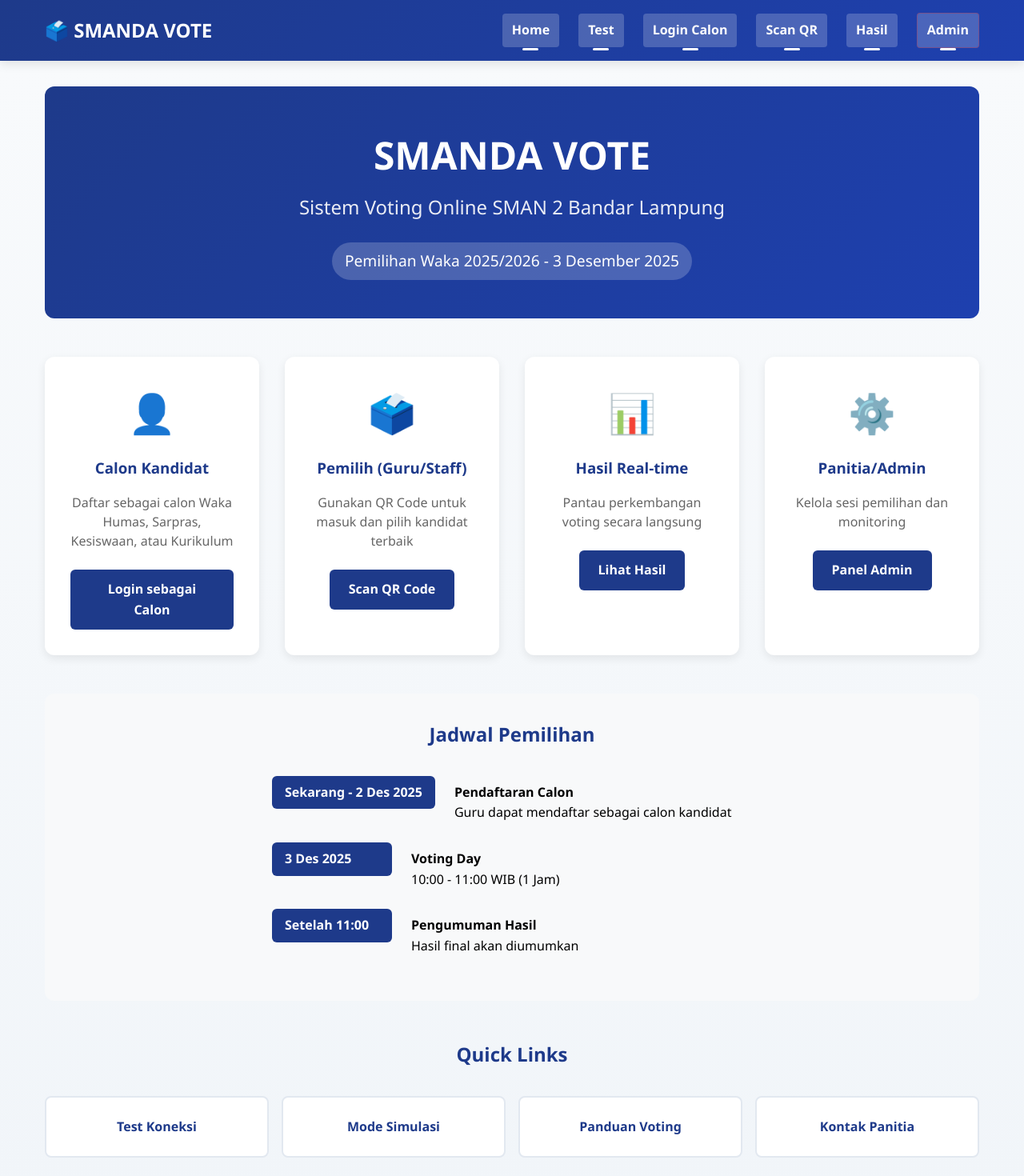
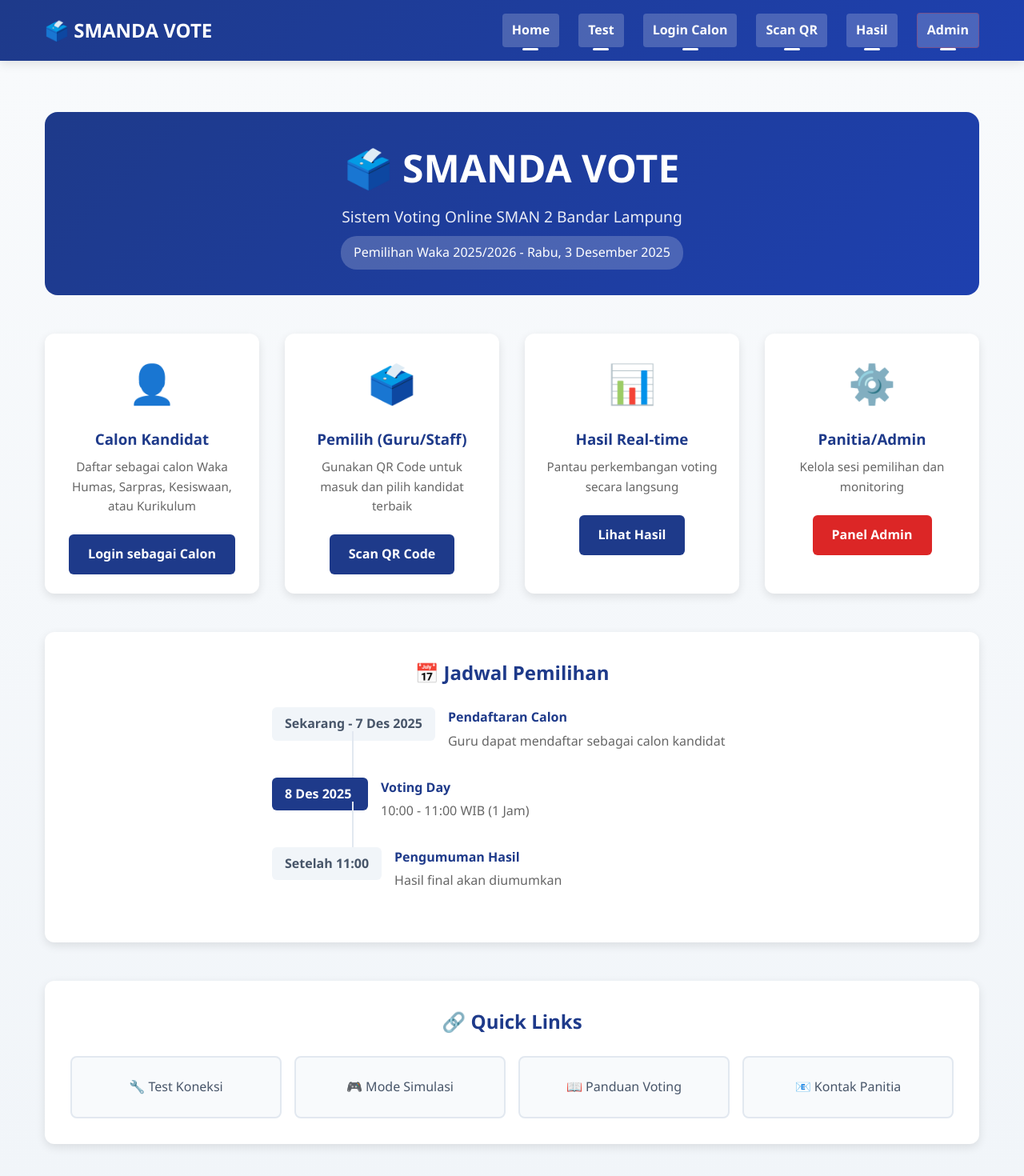
Before and after one commit to rajanetdua01-dot/sman2-vote, a Vue app: page / in a window 1280 px wide. Shown: the top 1470 px of the page at 80% size. Built offline with nearby package versions, Linux system fonts and the light colour scheme; no server answers.

Commit message:
Fix homepage links to use router-link with hash mode

```diff
--- a/src/views/HomeView.vue
+++ b/src/views/HomeView.vue
@@ -1,186 +1,203 @@
 <template>
-  <div class="home-container">
+  <div class="home-view">
+    <!-- Hero Section -->
     <div class="hero">
-      <h1 class="hero-title">SMANDA VOTE</h1>
-      <p class="hero-subtitle">Sistem Voting Online SMAN 2 Bandar Lampung</p>
-      <p class="hero-date">Pemilihan Waka 2025/2026 - 3 Desember 2025</p>
+      <h1>🗳️ SMANDA VOTE</h1>
+      <p class="subtitle">Sistem Voting Online SMAN 2 Bandar Lampung</p>
+      <p class="date-info">Pemilihan Waka 2025/2026 - {{ currentDate }}</p>
     </div>
 
-    <div class="options-grid">
-      <div class="option-card">
-        <div class="option-icon">👤</div>
+    <!-- Quick Actions -->
+    <div class="quick-actions">
+      <div class="action-card">
+        <div class="action-icon">👤</div>
         <h3>Calon Kandidat</h3>
         <p>Daftar sebagai calon Waka Humas, Sarpras, Kesiswaan, atau Kurikulum</p>
-        <router-link to="/login-calon" class="option-btn"> Login sebagai Calon </router-link>
+        <router-link to="/#/login-calon" class="action-btn">Login sebagai Calon</router-link>
       </div>
 
-      <div class="option-card">
-        <div class="option-icon">🗳️</div>
+      <div class="action-card">
+        <div class="action-icon">🗳️</div>
         <h3>Pemilih (Guru/Staff)</h3>
         <p>Gunakan QR Code untuk masuk dan pilih kandidat terbaik</p>
-        <router-link to="/scan" class="option-btn"> Scan QR Code </router-link>
+        <router-link to="/#/scan" class="action-btn">Scan QR Code</router-link>
       </div>
 
-      <div class="option-card">
-        <div class="option-icon">📊</div>
+      <div class="action-card">
+        <div class="action-icon">📊</div>
         <h3>Hasil Real-time</h3>
         <p>Pantau perkembangan voting secara langsung</p>
-        <router-link to="/live-results" class="option-btn"> Lihat Hasil </router-link>
+        <router-link to="/#/live-results" class="action-btn">Lihat Hasil</router-link>
       </div>
 
-      <div class="option-card">
-        <div class="option-icon">⚙️</div>
+      <div class="action-card">
+        <div class="action-icon">⚙️</div>
         <h3>Panitia/Admin</h3>
         <p>Kelola sesi pemilihan dan monitoring</p>
-        <router-link to="/admin-login" class="option-btn"> Panel Admin </router-link>
+        <router-link to="/#/admin-login" class="action-btn admin-btn">Panel Admin</router-link>
       </div>
     </div>
 
-    <div class="info-section">
-      <h2>Jadwal Pemilihan</h2>
+    <!-- Jadwal Pemilihan -->
+    <div class="schedule">
+      <h2>📅 Jadwal Pemilihan</h2>
       <div class="timeline">
         <div class="timeline-item">
-          <div class="timeline-date">Sekarang - 2 Des 2025</div>
+          <div class="timeline-date">Sekarang - 7 Des 2025</div>
           <div class="timeline-content">
-            <strong>Pendaftaran Calon</strong>
+            <h4>Pendaftaran Calon</h4>
             <p>Guru dapat mendaftar sebagai calon kandidat</p>
           </div>
         </div>
-        <div class="timeline-item">
-          <div class="timeline-date">3 Des 2025</div>
+        <div class="timeline-item active">
+          <div class="timeline-date">8 Des 2025</div>
           <div class="timeline-content">
-            <strong>Voting Day</strong>
+            <h4>Voting Day</h4>
             <p>10:00 - 11:00 WIB (1 Jam)</p>
           </div>
         </div>
         <div class="timeline-item">
           <div class="timeline-date">Setelah 11:00</div>
           <div class="timeline-content">
-            <strong>Pengumuman Hasil</strong>
+            <h4>Pengumuman Hasil</h4>
             <p>Hasil final akan diumumkan</p>
           </div>
         </div>
       </div>
     </div>
 
+    <!-- Quick Links -->
     <div class="quick-links">
-      <h2>Quick Links</h2>
+      <h2>🔗 Quick Links</h2>
       <div class="links-grid">
-        <router-link to="/test" class="link-card">Test Koneksi</router-link>
-        <router-link to="/simulasi" class="link-card">Mode Simulasi</router-link>
-        <router-link to="/panduan" class="link-card">Panduan Voting</router-link>
-        <router-link to="/kontak" class="link-card">Kontak Panitia</router-link>
+        <router-link to="/#/test" class="link-card">🔧 Test Koneksi</router-link>
+        <router-link to="/#/admin-login" class="link-card">🎮 Mode Simulasi</router-link>
+        <a href="#" class="link-card">📖 Panduan Voting</a>
+        <a href="mailto:panitia@smanda.sch.id" class="link-card">📧 Kontak Panitia</a>
       </div>
     </div>
   </div>
 </template>
 
 <script setup>
-// Home page tidak butuh logic khusus
+import { ref } from 'vue'
+
+const currentDate = ref(
+  new Date().toLocaleDateString('id-ID', {
+    weekday: 'long',
+    year: 'numeric',
+    month: 'long',
+    day: 'numeric',
+  }),
+)
 </script>
 
 <style scoped>
-.home-container {
+.home-view {
   max-width: 1200px;
   margin: 0 auto;
-  padding: 0 1rem 3rem;
+  padding: 2rem 1rem;
 }
 
 .hero {
   text-align: center;
-  padding: 3rem 1rem;
+  margin-bottom: 3rem;
+  padding: 2rem;
   background: linear-gradient(135deg, #1e3a8a 0%, #1e40af 100%);
+  border-radius: 16px;
   color: white;
-  border-radius: 12px;
-  margin-bottom: 3rem;
 }
 
-.hero-title {
+.hero h1 {
   font-size: 3rem;
   margin-bottom: 0.5rem;
-  font-weight: 800;
 }
 
-.hero-subtitle {
-  font-size: 1.5rem;
+.subtitle {
+  font-size: 1.2rem;
+  opacity: 0.9;
   margin-bottom: 0.5rem;
-  opacity: 0.9;
 }
 
-.hero-date {
-  font-size: 1.2rem;
+.date-info {
   background: rgba(255, 255, 255, 0.2);
   display: inline-block;
   padding: 0.5rem 1rem;
-  border-radius: 50px;
-  margin-top: 1rem;
+  border-radius: 20px;
+  font-weight: 500;
 }
 
-.options-grid {
+.quick-actions {
   display: grid;
   grid-template-columns: repeat(auto-fit, minmax(250px, 1fr));
   gap: 2rem;
   margin-bottom: 3rem;
 }
 
-.option-card {
+.action-card {
   background: white;
   border-radius: 12px;
-  padding: 2rem;
-  box-shadow: 0 4px 12px rgba(0, 0, 0, 0.08);
+  padding: 1.5rem;
+  box-shadow: 0 4px 12px rgba(0, 0, 0, 0.1);
   text-align: center;
-  transition:
-    transform 0.3s,
-    box-shadow 0.3s;
+  transition: transform 0.3s ease;
 }
 
-.option-card:hover {
+.action-card:hover {
   transform: translateY(-5px);
-  box-shadow: 0 8px 20px rgba(0, 0, 0, 0.12);
 }
 
-.option-icon {
+.action-icon {
   font-size: 3rem;
   margin-bottom: 1rem;
 }
 
-.option-card h3 {
+.action-card h3 {
   color: #1e3a8a;
-  margin-bottom: 1rem;
+  margin-bottom: 0.5rem;
 }
 
-.option-card p {
+.action-card p {
   color: #666;
   margin-bottom: 1.5rem;
-  line-height: 1.5;
+  font-size: 0.95rem;
 }
 
-.option-btn {
+.action-btn {
   display: inline-block;
-  background-color: #1e3a8a;
+  background: #1e3a8a;
   color: white;
   padding: 0.75rem 1.5rem;
   border-radius: 6px;
   text-decoration: none;
   font-weight: 600;
-  transition: background-color 0.3s;
+  transition: background 0.3s;
 }
 
-.option-btn:hover {
-  background-color: #1e40af;
+.action-btn:hover {
+  background: #1e40af;
 }
 
-.info-section {
-  background: #f8f9fa;
-  padding: 2rem;
-  border-radius: 12px;
-  margin-bottom: 3rem;
+.admin-btn {
+  background: #dc2626;
 }
 
-.info-section h2 {
+.admin-btn:hover {
+  background: #b91c1b;
+}
+
+.schedule {
+  background: white;
+  border-radius: 12px;
+  padding: 2rem;
+  margin-bottom: 3rem;
+  box-shadow: 0 4px 12px rgba(0, 0, 0, 0.1);
+}
+
+.schedule h2 {
   color: #1e3a8a;
+  margin-bottom: 1.5rem;
   text-align: center;
-  margin-bottom: 2rem;
 }
 
 .timeline {
@@ -190,33 +207,56 @@
 
 .timeline-item {
   display: flex;
-  margin-bottom: 1.5rem;
   align-items: flex-start;
+  margin-bottom: 2rem;
+  position: relative;
+}
+
+.timeline-item:not(:last-child)::after {
+  content: '';
+  position: absolute;
+  left: 100px;
+  top: 30px;
+  width: 2px;
+  height: calc(100% + 1rem);
+  background: #e2e8f0;
 }
 
 .timeline-date {
-  min-width: 150px;
-  background: #1e3a8a;
-  color: white;
+  min-width: 120px;
+  background: #f1f5f9;
   padding: 0.5rem 1rem;
   border-radius: 6px;
   font-weight: 600;
-  margin-right: 1.5rem;
+  color: #475569;
+  margin-right: 1rem;
 }
 
-.timeline-content {
-  flex: 1;
-  padding-top: 0.5rem;
+.timeline-item.active .timeline-date {
+  background: #1e3a8a;
+  color: white;
+}
+
+.timeline-content h4 {
+  color: #1e3a8a;
+  margin-bottom: 0.25rem;
+}
+
+.timeline-content p {
+  color: #666;
 }
 
 .quick-links {
-  margin-top: 3rem;
+  background: white;
+  border-radius: 12px;
+  padding: 2rem;
+  box-shadow: 0 4px 12px rgba(0, 0, 0, 0.1);
 }
 
 .quick-links h2 {
   color: #1e3a8a;
+  margin-bottom: 1.5rem;
   text-align: center;
-  margin-bottom: 2rem;
 }
 
 .links-grid {
@@ -226,20 +266,45 @@
 }
 
 .link-card {
-  background: white;
+  background: #f8fafc;
   border: 2px solid #e2e8f0;
   border-radius: 8px;
   padding: 1.5rem;
+  text-decoration: none;
+  color: #475569;
+  font-weight: 500;
   text-align: center;
-  text-decoration: none;
-  color: #1e3a8a;
-  font-weight: 600;
-  transition: all 0.3s;
+  transition: all 0.3s ease;
 }
 
 .link-card:hover {
   background: #1e3a8a;
   color: white;
   border-color: #1e3a8a;
+  transform: translateY(-2px);
+}
+
+@media (max-width: 768px) {
+  .hero h1 {
+    font-size: 2rem;
+  }
+
+  .quick-actions {
+    grid-template-columns: 1fr;
+  }
+
+  .timeline-item {
+    flex-direction: column;
+  }
+
+  .timeline-item:not(:last-child)::after {
+    left: 20px;
+    top: 50px;
+  }
+
+  .timeline-date {
+    margin-right: 0;
+    margin-bottom: 0.5rem;
+  }
 }
 </style>
```
